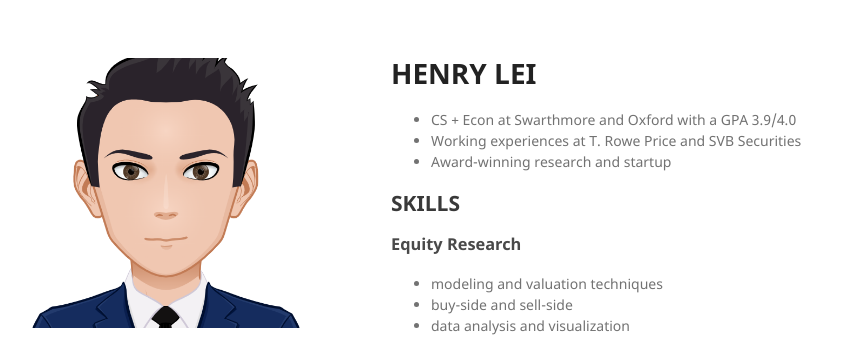
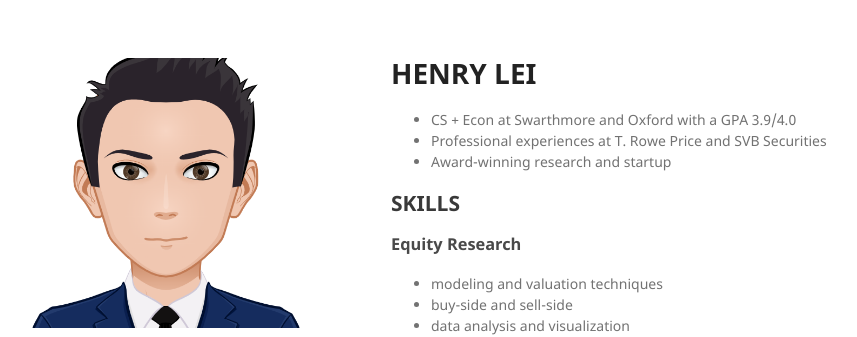
Before and after one commit to henrylei2000/henrylei2000.github.io, a Jekyll site: the page built from index.md, in a window 1280 px wide and 900 px high. Shown: the top 337 px of the window, without its empty margins (179-1036 px from the left). Built offline with Jekyll 4.4.1, drawn with Linux system fonts in a browser that asks for light colours; our own code applies the rules of GitHub Pages for plain Markdown files.

Commit message:
renecycle

```diff
--- a/index.md
+++ b/index.md
@@ -1,6 +1,6 @@
 # HENRY LEI
 - CS + Econ at Swarthmore and Oxford with a GPA 3.9/4.0
-- Working experiences at T. Rowe Price and SVB Securities
+- Professional experiences at T. Rowe Price and SVB Securities
 - Award-winning research and startup
 
 ## SKILLS
```
